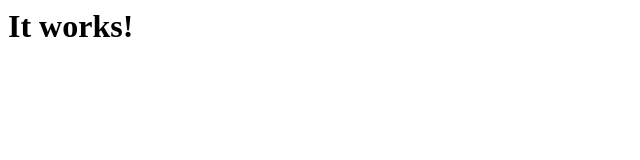
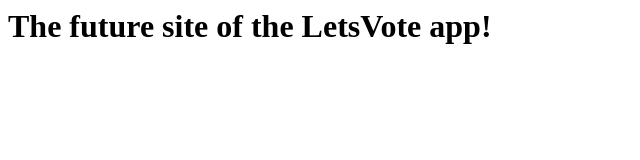
Before and after one commit to TwitchBronBron/staging.letsvoteapp.com, a plain HTML site: page index.html in a window 1280 px wide. Shown: the whole page, without its empty margins (0-640 px from the left). Drawn offline with Linux system fonts and the light colour scheme.

Commit message:
Update index.html

```diff
--- a/index.html
+++ b/index.html
@@ -1 +1 @@
-<h1>It works!</h1>
+<h1>The future site of the LetsVote app!</h1>
```
